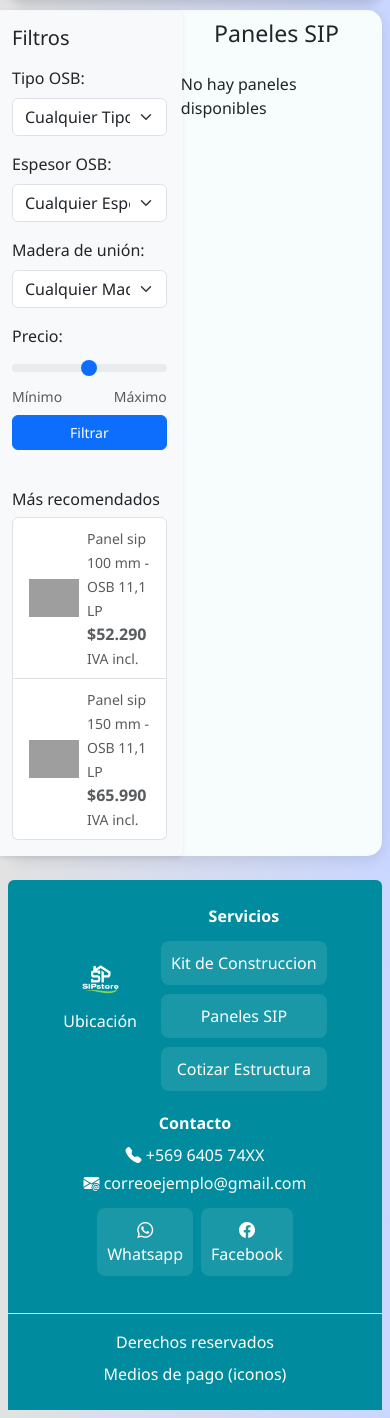
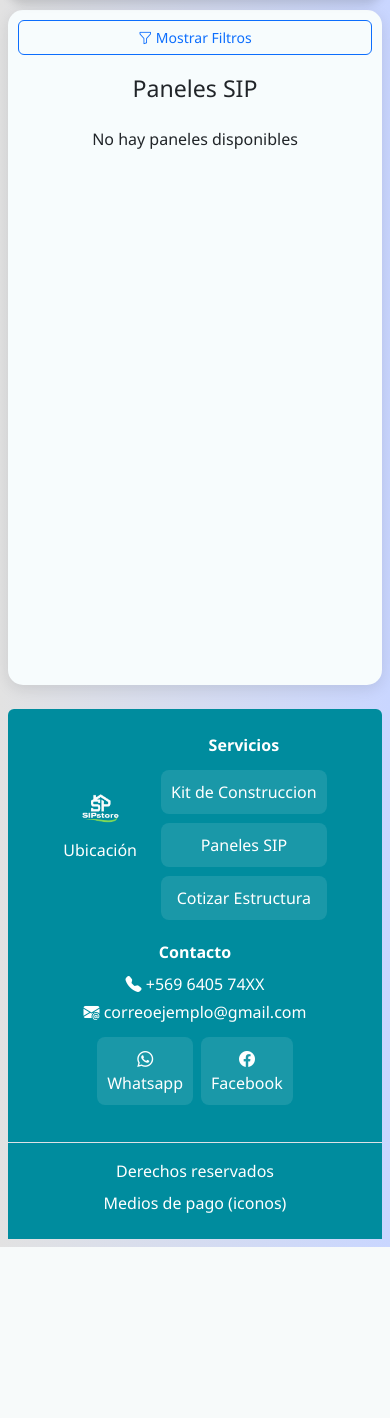
Before and after one commit to paocespedes-bit/Capstone-, a Django app: page /paneles/ in a window 390 px wide. Shown: the part 52-1470 px from the top of the page. After the commit the page ends 1299 px from the top, so only its background shows below. Run offline with Django 5.2, Linux system fonts and the light colour scheme; data that the repository does not hold is empty; some libraries are stand-ins or nearby versions; grey boxes are pictures that could not be loaded.

Commit message:
Actualizacion css

```diff
--- a/Fase_2/Evidencias_Proyecto/SIPstore/core/templates/base.html
+++ b/Fase_2/Evidencias_Proyecto/SIPstore/core/templates/base.html
@@ -84,7 +84,7 @@
     </nav>
 
     <!-- !Main Content -->
-    <main class="container ">
+    <main class="container">
       <div class="main rounded shadow-sm">
         {% block content %}{% endblock %}
       </div>
--- a/Fase_2/Evidencias_Proyecto/SIPstore/store/static/store/style/catalogo.css
+++ b/Fase_2/Evidencias_Proyecto/SIPstore/store/static/store/style/catalogo.css
@@ -134,6 +134,7 @@
   display: flex;
   justify-content: center;
   align-items: center;
+  margin-top: 20px;
 }
 
 /* Ajustes móviles */
--- a/Fase_2/Evidencias_Proyecto/SIPstore/store/static/store/style/paneles.css
+++ b/Fase_2/Evidencias_Proyecto/SIPstore/store/static/store/style/paneles.css
@@ -108,6 +108,7 @@
   align-items: center;
   flex-direction: row;
   width: auto;
+  height: auto;
 }
 
 .row > section.col-12.col-md-9.col-lg-10 {
@@ -120,6 +121,7 @@
   width: auto;
   max-width: 100%;
 }
+
 
 .productos {
   display: flex;
@@ -134,6 +136,7 @@
   display: flex;
   justify-content: center;
   align-items: center;
+  margin-top: 20px;
 }
 
 /* Ajustes móviles */
--- a/Fase_2/Evidencias_Proyecto/SIPstore/store/templates/paneles.html
+++ b/Fase_2/Evidencias_Proyecto/SIPstore/store/templates/paneles.html
@@ -1,10 +1,12 @@
 {% extends "base.html" %} {% load static %} {% block link %}
 <link rel="stylesheet" href="{% static 'store/style/paneles.css' %}" />
 {% endblock %} {% block title %}Paneles SIP{% endblock %} {% block content %}
+
 <div class="row">
-  <!-- Sidebar filtros -->
-  <aside class="col-12 col-md-3 col-lg-2 bg-light p-3 rounded shadow-sm" style="display: flex;
-  justify-content: center; align-items: flex-start; flex-direction: column;">
+  <!-- Sidebar fijo en escritorio -->
+  <aside
+    class="col-md-3 col-lg-2 d-none d-md-block bg-light p-3 rounded shadow-sm" style="width: auto; height: auto;"
+  >
     <h5 class="mb-3">Filtros</h5>
 
     <!-- Tipo OSB -->
@@ -50,12 +52,7 @@
         href="#"
         class="list-group-item list-group-item-action d-flex align-items-center"
       >
-        <img
-          src="#"
-          alt=""
-          class="me-2"
-          style="width: 50px; height: auto"
-        />
+        <img src="#" alt="" class="me-2" style="width: 50px; height: auto" />
         <div>
           <small>Panel sip 100 mm - OSB 11,1 LP</small><br />
           <strong>$52.290</strong>
@@ -66,12 +63,7 @@
         href="#"
         class="list-group-item list-group-item-action d-flex align-items-center"
       >
-        <img
-          src="#"
-          alt=""
-          class="me-2"
-          style="width: 50px; height: auto"
-        />
+        <img src="#" alt="" class="me-2" style="width: 50px; height: auto" />
         <div>
           <small>Panel sip 150 mm - OSB 11,1 LP</small><br />
           <strong>$65.990</strong>
@@ -82,13 +74,93 @@
   </aside>
 </div>
 
-<!-- Productos -->
-<div class="productos">
-  <section class="col-12 col-md-9 col-lg-10">
-    <h3 class="mb-4">Paneles SIP</h3>
-    <div class="row g-4">
-      {% include "t_paneles.html" with paneles=paneles %}
+<!-- Contenido principal -->
+<section class="col-12 col-md-9 col-lg-10">
+  <!-- Botón de filtros SOLO en móvil -->
+  <div class="d-md-none mb-3">
+    <button
+      class="btn btn-outline-primary w-100"
+      data-bs-toggle="offcanvas"
+      data-bs-target="#filtrosOffcanvas"
+    >
+      <i class="bi bi-funnel"></i> Mostrar Filtros
+    </button>
+  </div>
+
+  <h3 class="mb-4">Paneles SIP</h3>
+  <div class="row g-4">{% include "t_paneles.html" with paneles=paneles %}</div>
+</section>
+
+<!-- Offcanvas: Filtros en móvil -->
+<div class="offcanvas offcanvas-start" tabindex="-1" id="filtrosOffcanvas">
+  <div class="offcanvas-header">
+    <h5 class="offcanvas-title">Filtros</h5>
+    <button
+      type="button"
+      class="btn-close"
+      data-bs-dismiss="offcanvas"
+    ></button>
+  </div>
+  <div class="offcanvas-body">
+    <!-- Contenido de filtros (mismo que el aside) -->
+    <div class="mb-3">
+      <label class="form-label">Tipo OSB:</label>
+      <select class="form-select">
+        <option>Cualquier Tipo</option>
+        <option>OSB 11</option>
+        <option>OSB 15</option>
+      </select>
     </div>
-  </section>
+
+    <div class="mb-3">
+      <label class="form-label">Espesor OSB:</label>
+      <select class="form-select">
+        <option>Cualquier Espesor</option>
+      </select>
+    </div>
+
+    <div class="mb-3">
+      <label class="form-label">Madera de unión:</label>
+      <select class="form-select">
+        <option>Cualquier Madera</option>
+      </select>
+    </div>
+
+    <div class="mb-3">
+      <label class="form-label">Precio:</label>
+      <input type="range" min="34990" max="86590" class="form-range" />
+      <div class="d-flex justify-content-between small text-muted">
+        <span>Mínimo</span><span>Máximo</span>
+      </div>
+      <button class="btn btn-primary w-100 mt-2">Filtrar</button>
+    </div>
+
+    <h6 class="mt-4">Más recomendados</h6>
+    <div class="list-group">
+      <a
+        href="#"
+        class="list-group-item list-group-item-action d-flex align-items-center"
+      >
+        <img src="#" alt="" class="me-2" style="width: 50px; height: auto" />
+        <div>
+          <small>Panel sip 100 mm - OSB 11,1 LP</small><br />
+          <strong>$52.290</strong>
+          <span class="small text-muted">IVA incl.</span>
+        </div>
+      </a>
+      <a
+        href="#"
+        class="list-group-item list-group-item-action d-flex align-items-center"
+      >
+        <img src="#" alt="" class="me-2" style="width: 50px; height: auto" />
+        <div>
+          <small>Panel sip 150 mm - OSB 11,1 LP</small><br />
+          <strong>$65.990</strong>
+          <span class="small text-muted">IVA incl.</span>
+        </div>
+      </a>
+    </div>
+  </div>
 </div>
+
 {% endblock %}
```
Also changed, not shown: Fase_2/Evidencias_Proyecto/SIPstore/store/templates/kits.html (line endings or trailing spaces).
